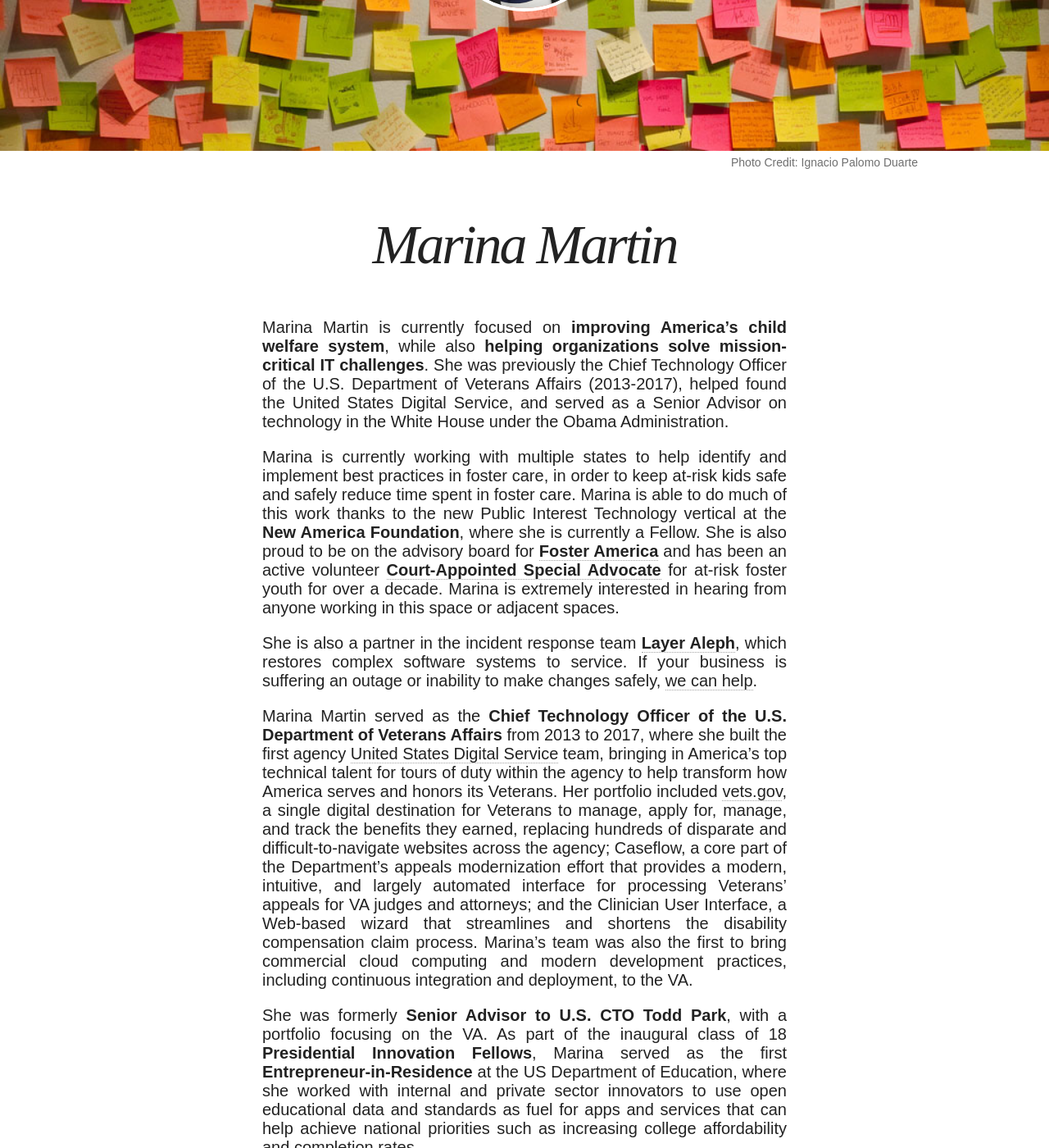
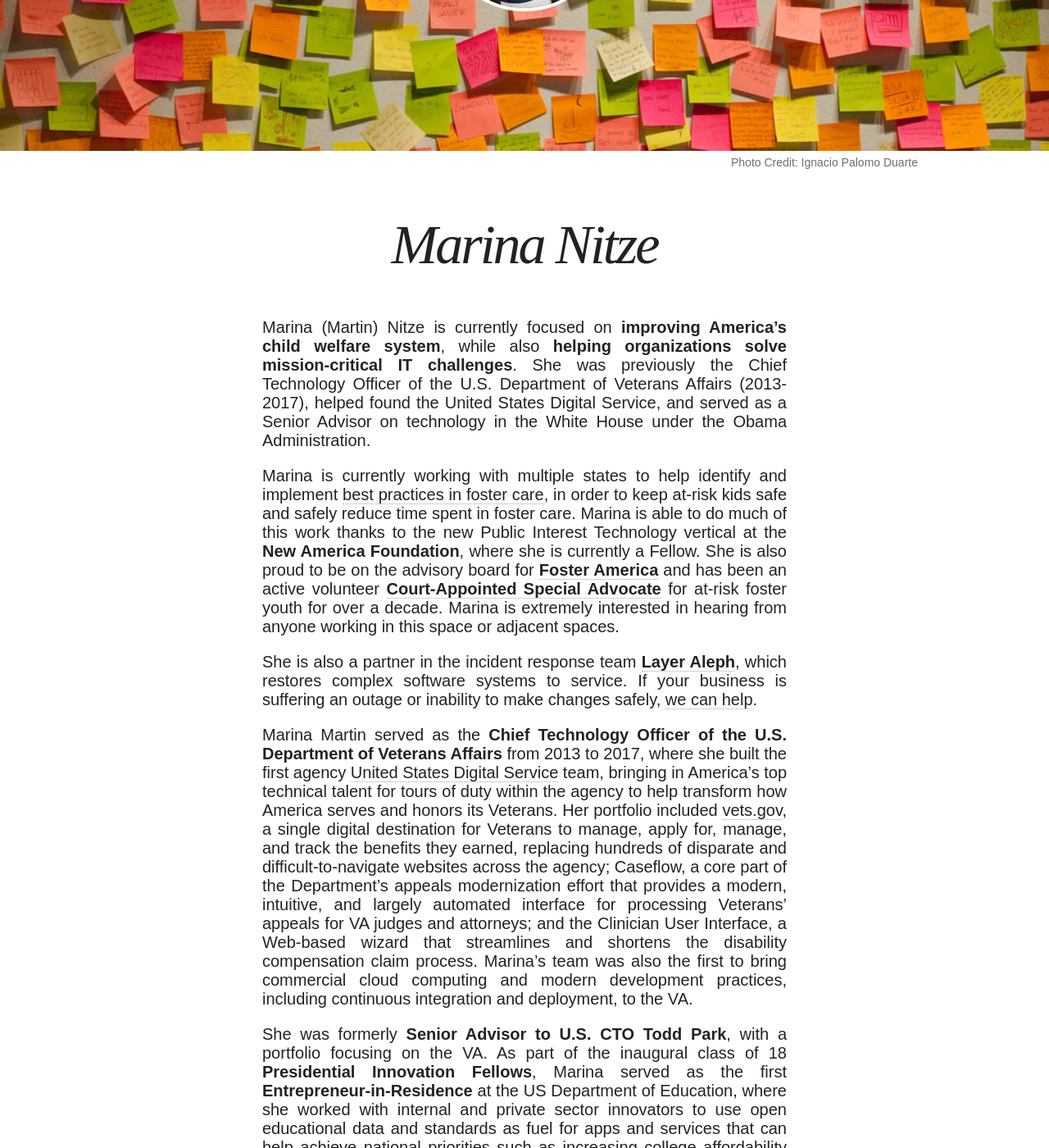
Before and after one commit to MarinaNitze/marinanitze.github.io, a Jekyll site: the page built from index.md, in a window 1280 px wide and 1400 px high, scrolled down 257 px. Shown: the whole window at 82% size. Built offline with Jekyll 4.4.1, drawn with Linux system fonts in a browser that asks for light colours; nearby versions of some CDN libraries; some of the changed text lies outside the part shown.

Commit message:
Change last name

```diff
--- a/_config.yml
+++ b/_config.yml
@@ -1,5 +1,5 @@
-title:            MarinaMartin.com
-description:      Personal site of Marina Martin
+title:            MarinaNitze.com
+description:      Personal site of Marina Nitze
 logo:             MarinaMartinHeadshot.jpg
 disqus_shortname: shortname
 search:           false
@@ -10,14 +10,14 @@
 
 # Owner/author information
 owner:
-  name:           Marina Martin
+  name:           Marina Nitze
   avatar:         your-photo.jpg
   email:          your@email.com
   # Social networking links used in footer. Update and remove as you like.
-  twitter: "MarinaMartin"
+  twitter: "MarinaNitze"
   facebook:
   github: "MarinaMartin"
-  linkedin: "marinamartin"
+  linkedin: "marinanitze"
   instagram:
   tumblr:
   # For Google Authorship https://plus.google.com/authorship
--- a/index.md
+++ b/index.md
@@ -1,18 +1,18 @@
 ---
 layout: page
-title: Marina Martin
-tags: [Marina Martin, foster care, Layer Aleph, efficiency, consultant, productivity, Veterans Affairs, VA, CTO, Chief Technology Officer]
-modified: 2018-05-28
+title: Marina Nitze
+tags: [Marina Nitze, foster care, Layer Aleph, efficiency, consultant, productivity, Veterans Affairs, VA, CTO, Chief Technology Officer]
+modified: 2020-05-14
 image:
   feature: postits.jpg
   credit: Ignacio Palomo Duarte
   creditlink: https://www.flickr.com/photos/3oheme/5141328136
 ---
 
-Marina Martin is currently focused on **improving America's child welfare system**, while also **helping organizations solve mission-critical IT challenges**. She was previously the Chief Technology Officer of the U.S. Department of Veterans Affairs (2013-2017), helped found the United States Digital Service, and served as a Senior Advisor on technology in the White House under the Obama Administration.
+Marina (Martin) Nitze is currently focused on **improving America's child welfare system**, while also **helping organizations solve mission-critical IT challenges**. She was previously the Chief Technology Officer of the U.S. Department of Veterans Affairs (2013-2017), helped found the United States Digital Service, and served as a Senior Advisor on technology in the White House under the Obama Administration.
 
 
-Marina is currently working with multiple states to help identify and implement best practices in foster care, in order to keep at-risk kids safe and safely reduce time spent in foster care. Marina is able to do much of this work thanks to the new Public Interest Technology vertical at the **New America Foundation**, where she is currently a Fellow. She is also proud to be on the advisory board for [**Foster America**](https://www.fosteramerica.org) and has been an active volunteer [**Court-Appointed Special Advocate**](http://www.casaforchildren.org/) for at-risk foster youth for over a decade. Marina is extremely interested in hearing from anyone working in this space or adjacent spaces.
+Marina is currently working with multiple states to help identify and implement [best practices in foster care](https://fostercareplaybook.com), in order to keep at-risk kids safe and safely reduce time spent in foster care. Marina is able to do much of this work thanks to the new Public Interest Technology vertical at the **New America Foundation**, where she is currently a Fellow. She is also proud to be on the advisory board for [**Foster America**](https://www.fosteramerica.org) and has been an active volunteer [**Court-Appointed Special Advocate**](http://www.casaforchildren.org/) for at-risk foster youth for over a decade. Marina is extremely interested in hearing from anyone working in this space or adjacent spaces.
 
 She is also a partner in the incident response team [**Layer Aleph**](https://www.layeraleph.com), which restores complex software systems to service. If your business is suffering an outage or inability to make changes safely, [we can help](https://www.layeraleph.com).
 
```
Also changed, not shown: other parts of index.md (+1 -1 lines), about.md (deleted, +0 -19 lines).
